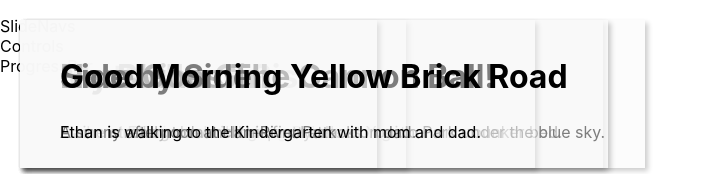
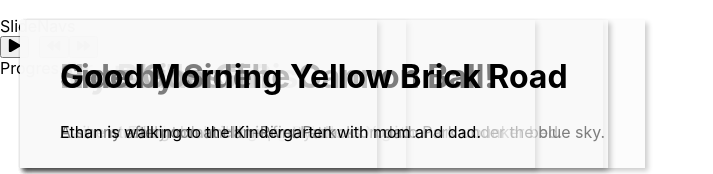
Before and after one commit to toypiano/react-carousel-2, a React (Create React App) app: page / in a window 1280 px wide. Shown: the top 174 px of the page, without its empty margins (0-713 px from the left). Built offline with nearby package versions, Linux system fonts and the light colour scheme.

Commit message:
Start Controls

```diff
--- a/package.json
+++ b/package.json
@@ -9,6 +9,7 @@
     "node-sass": "^4.13.1",
     "react": "^16.12.0",
     "react-dom": "^16.12.0",
+    "react-icons": "^3.9.0",
     "react-scripts": "3.3.1",
     "styled-components": "^5.0.1"
   },
--- a/src/features/controls/Controls.js
+++ b/src/features/controls/Controls.js
@@ -1,5 +1,38 @@
 import React from "react";
+import {
+  FaPlay,
+  FaPause,
+  FaBackward,
+  FaForward
+} from "react-icons/fa";
 
 export default props => {
-  return <div>Controls</div>;
+  return (
+    <div>
+      {props.isPlaying ? (
+        <IconButton>
+          <FaPause />
+        </IconButton>
+      ) : (
+        <IconButton>
+          <FaPlay />
+        </IconButton>
+      )}
+      <SpaceGif width="10px" />
+      <IconButton>
+        <FaBackward />
+      </IconButton>
+      <IconButton>
+        <FaForward />
+      </IconButton>
+    </div>
+  );
 };
+
+function IconButton(props) {
+  return <button {...props} />;
+}
+
+function SpaceGif({ width }) {
+  return <div style={{ display: "inline-block", width }} />;
+}
```
Also changed, not shown: 1 other file (tests, documents, lock files or other folders).
